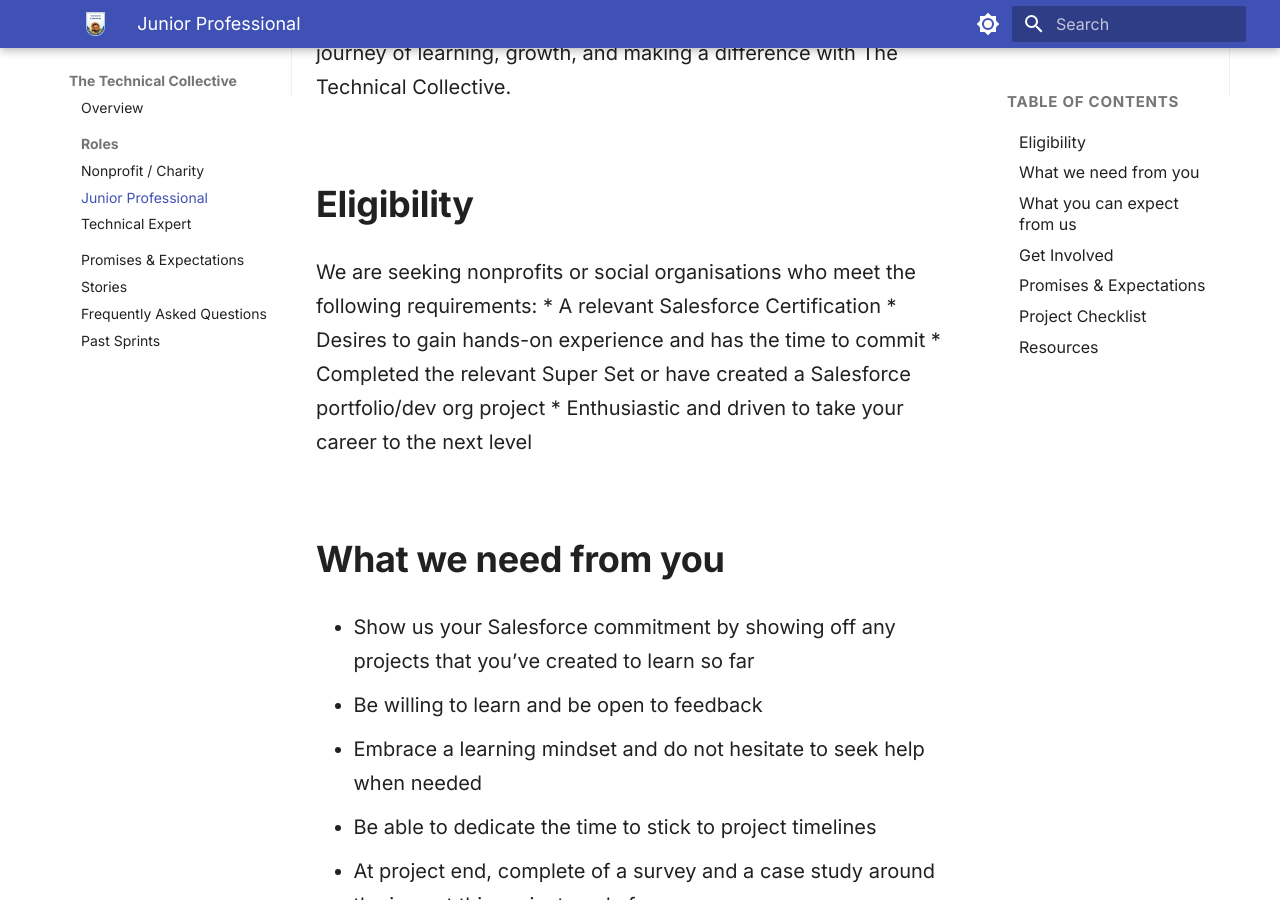
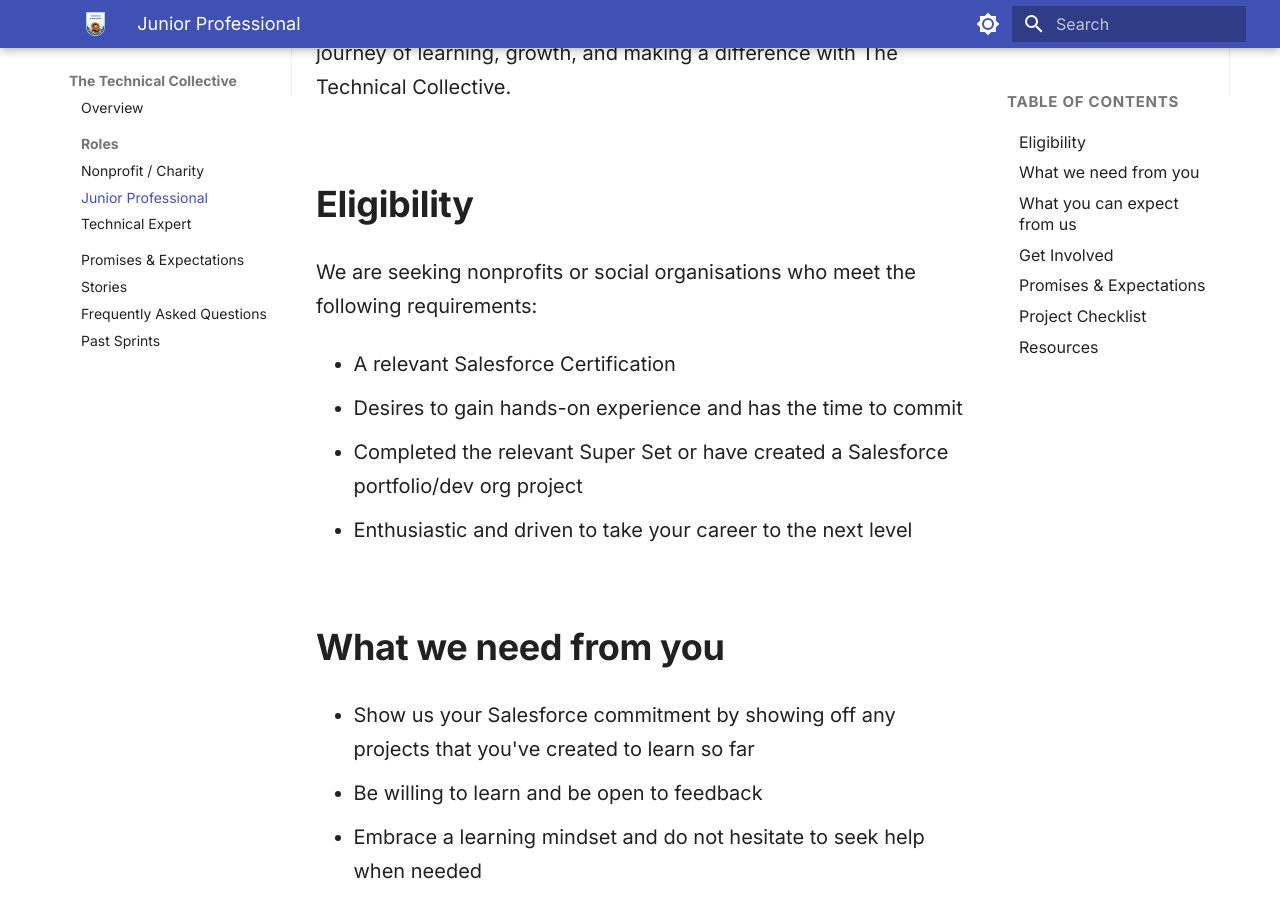
Before and after one commit to SFDO-Community-Sprints/The-Technical-Collective, an MkDocs documentation site: the page built from files/docs/roles/junior-professional.md, in a window 1280 px wide and 900 px high, scrolled down 777 px. Built offline with MkDocs 1.6.1 and Material for MkDocs 9.7.7, drawn with Linux system fonts in a browser that asks for light colours.

```diff
--- a/files/docs/roles/junior-professional.md
+++ b/files/docs/roles/junior-professional.md
@@ -6,25 +6,26 @@ Get involved with The Technical Collective and become part of our mission to sup
 
 But it's not just about technical expertise – you'll also develop valuable soft skills and receive guidance from experienced technical coaches from The Technical Collective. This is your chance to give back to the community, make a meaningful impact, and enhance your professional profile. Join us today and embark on a rewarding journey of learning, growth, and making a difference with The Technical Collective.
 
+## Eligibility
 
-## Eligibility
 We are seeking nonprofits or social organisations who meet the following requirements:
+
 * A relevant Salesforce Certification
 * Desires to gain hands-on experience and has the time to commit
 * Completed the relevant Super Set or have created a Salesforce portfolio/dev org project
 * Enthusiastic and driven to take your career to the next level
 
+## What we need from you
 
-## What we need from you
-* Show us your Salesforce commitment by showing off any projects that you’ve created to learn so far
+* Show us your Salesforce commitment by showing off any projects that you've created to learn so far
 * Be willing to learn and be open to feedback
 * Embrace a learning mindset and do not hesitate to seek help when needed
 * Be able to dedicate the time to stick to project timelines
 * At project end, complete of a survey and a case study around the impact this project made for your career
 * Be able to sign and return any required documents during the project kick-off process, such as promises and an NDA
 
+## What you can expect from us
 
-## What you can expect from us
 * Gain valuable work experience in the Salesforce industry with the opportunity to apply and enhance Salesforce skills in a real-world setting
 * Be exposed to a nonprofit organisation and their mission with a chance to make a positive impact
 * Receive mentorship and guidance from senior Salesforce technical experts
@@ -34,15 +35,19 @@ We are seeking nonprofits or social organisations who meet the following require
 * Practice and improve soft skills (communication, requirement gathering, etc
 
 ## Get Involved
+
 [Apply for help for your organization](https://docs.google.com/forms/d/e/1FAIpQLSdTZLGZNBVQCvCrwX8W4gUbGqSC0Tj50fjrUQsF0rHKOIDDVQ/viewform)
 
 ## Promises & Expectations
+
 Find out more about the [promises exchanged between the groups of The Technical Collective project](promises-expectations.md)
 
 ## Project Checklist
+
 Coming Soon
 
 ## Resources
+
 Coming Soon
 
 <!--## Testing Form in Sandbox
```
